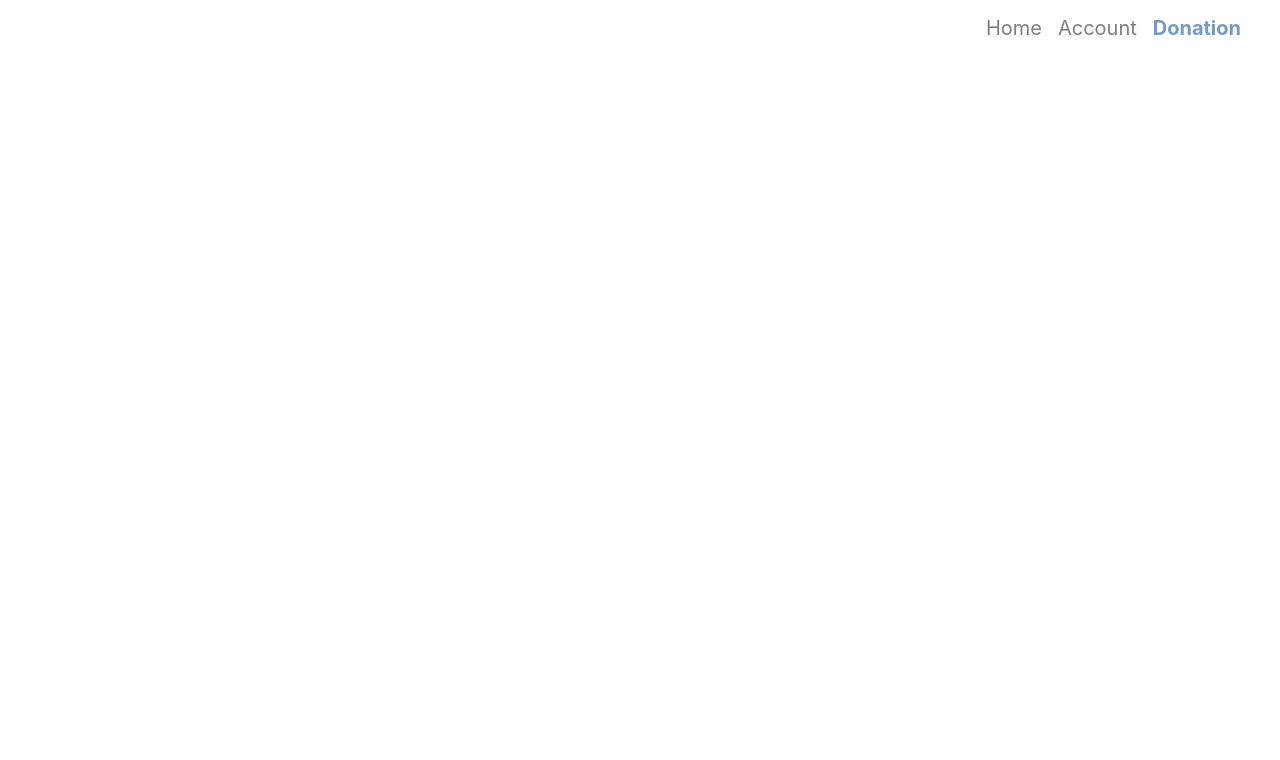
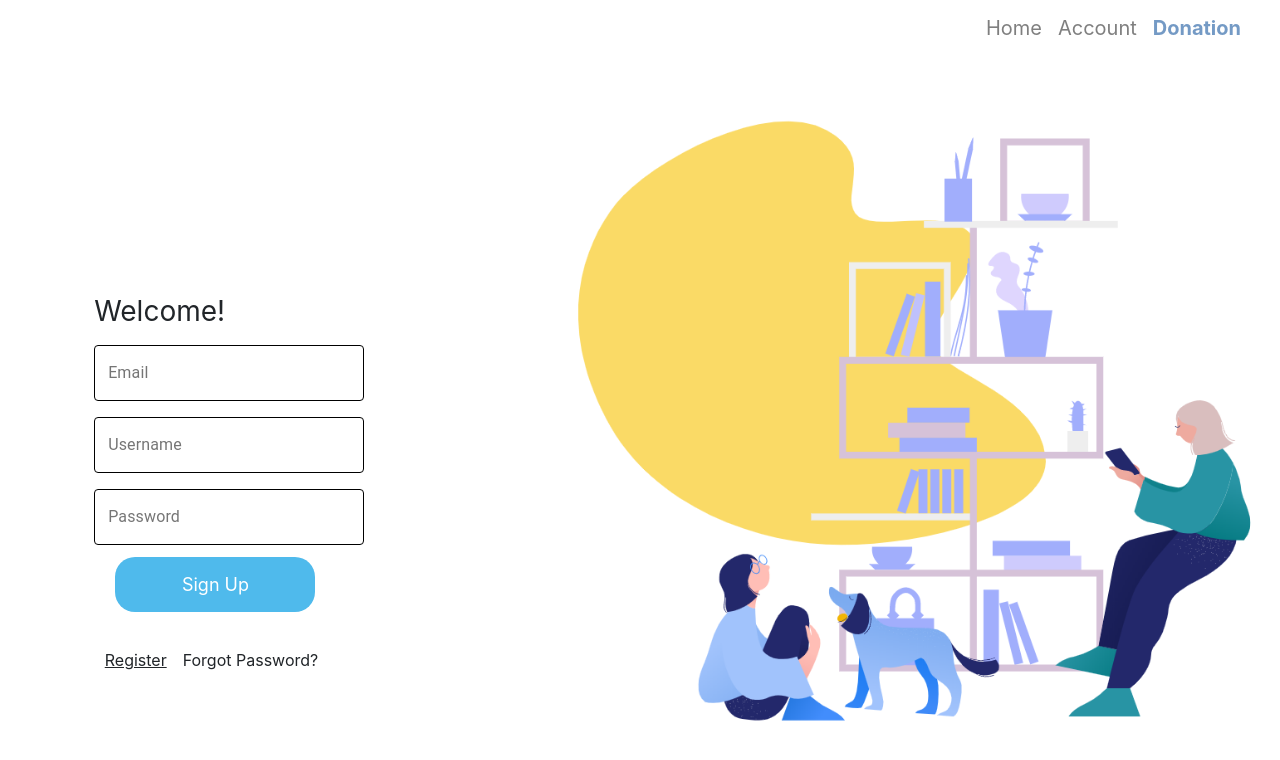
Before and after one commit to andrewchen349/SWE-Hub, a React (Create React App) app in the folder swe-hub/: page /register in a window 1280 px wide. Shown: the top 760 px of the page. Built offline with nearby package versions, Linux system fonts and the light colour scheme; a web font is replaced by a local one.

Commit message:
Fixed more alignment issues

```diff
--- a/swe-hub/src/App.js
+++ b/swe-hub/src/App.js
@@ -8,8 +8,9 @@ import 'bootstrap/dist/css/bootstrap.min.css';
 //Pages Imports
 import Home from './pages/Home';
 import Donation from './pages/Donation';
-import Login from './pages/Register';
+import Register from './pages/Register';
 import Signin from './pages/SignIn';
+import Forgot from './pages/ForgotPassword';
 
 //Other Imports
 import {
@@ -64,6 +65,8 @@ class App extends React.Component{
                 <Route path="/" exact render={() => <Home subTitle={this.state.home.subTitle} text={this.state.home.text} />} />
                 <Route path="/account" exact render={() => <Signin />} />
                 <Route path="/support" exact render={() => <Donation />} />
+                <Route path="/register" exact render={() => <Register />} />
+                <Route path="/forgot" exact render={() => <Forgot />} />
             </Container>
         </Router>
     );
--- /dev/null
+++ b/swe-hub/src/components/InputFormRegister.js
@@ -0,0 +1,75 @@
+import React from 'react';
+import {
+  withStyles,
+  makeStyles,
+} from '@material-ui/core/styles';
+import TextField from '@material-ui/core/TextField';
+import Jumbotron from 'react-bootstrap/Jumbotron';
+import Container from 'react-bootstrap/Container';
+import Row from 'react-bootstrap/Row';
+import Col from 'react-bootstrap/Col';
+
+
+const CssTextField = withStyles({
+  root: {
+    '& .MuiOutlinedInput-root': {
+      '& fieldset': {
+        borderColor: 'black',
+      },
+      '&:hover fieldset': {
+        borderColor: '#749AC5',
+      },
+    },
+  },
+})(TextField);
+
+
+const useStyles = makeStyles(theme => ({
+  margin: {
+    margin: theme.spacing(1),
+    width: 270
+  },
+}));
+
+export default function CustomizedInputs() {
+  const classes = useStyles();
+
+  return (
+    <Jumbotron className="bg-transparent jumbotron-fluid p-0 ct">
+        <Container fluid={true}>
+            <Row className="justify-content-center">
+                <Col className="text-left-center ml-3" md={9} sm={12}>
+                    <h3 className="justify-content-center subheading signWel ml-2">Welcome!</h3>
+                    <form className={classes.root} noValidate>
+                        <div>
+                            <CssTextField
+                                className={classes.margin}
+                                label="Email"
+                                variant="outlined"
+                                id="custom-css-outlined-input"
+                            />
+                        </div>
+                        <div>
+                            <CssTextField
+                                className={classes.margin}
+                                label="Username"
+                                variant="outlined"
+                                id="custom-css-outlined-input"
+                            />
+                        </div>
+                        <div>
+                            <CssTextField
+                                className={classes.margin}
+                                label="Password"
+                                variant="outlined"
+                                id="custom-css-outlined-input"
+                            />
+                        </div>
+                    </form>
+                    <button className="login"> Sign Up</button>
+                </Col>
+            </Row>
+        </Container>
+    </Jumbotron>
+  );
+}
--- a/swe-hub/src/index.css
+++ b/swe-hub/src/index.css
@@ -79,7 +79,7 @@ code {
   text-align: center;
   text-decoration: none;
   display: inline-block;
-  font-size: 16px;
+  font-size: 18px;
   margin: 4px 2px;
   border-radius: 20px;
   width: 200px;
@@ -115,6 +115,9 @@ code {
 .sign{
   margin-right: 120px;
 }
+ .signWel{
+  margin-right: 200px;
+}
 
 
 @media (max-width: 700px)
@@ -122,6 +125,14 @@ code {
     .sign
     {
         margin-right: 180px;
+    }
+}
+
+@media (max-width: 700px)
+{
+    .signWel
+    {
+        margin-right: 150px;
     }
 }
 
@@ -150,7 +161,7 @@ code {
     }
 }
 
-@media (max-width: 780px)
+@media (max-width: 820px)
 {
     .photoSign
     {
--- /dev/null
+++ b/swe-hub/src/pages/ForgotPassword.js
@@ -0,0 +1,12 @@
+import React from 'react';
+
+function ForgotPassword(props){
+    return(
+        <div>
+            <p> ForgotPassword Working</p>
+        </div>
+
+    );
+}
+
+export default ForgotPassword;
--- a/swe-hub/src/pages/Register.js
+++ b/swe-hub/src/pages/Register.js
@@ -1,9 +1,24 @@
 import React from 'react';
+import Form from '../components/InputFormRegister';
+import vector from '../assets/logintwoSmall.png';
 
 function Register(props){
     return(
-        <div>
-            <p>Register Works</p>
+        <div className="box2">
+            <div className="form">
+                <Form />
+                <div className="formextra ml-2">
+                    <div>
+                        <a className='link' onClick={event => window.open('/register', '_blank')}><p>Register </p></a>
+                    </div>
+                    <div className="ml-3">
+                        <a className='link' target="_blank" onClick={event => window.open('/forgot', '_blank')}>Forgot Password?</a>
+                    </div>
+                </div>
+            </div>
+            <div className="im">
+                <img alt="vector" className='photoSign' src={vector} />
+            </div>
         </div>
     );
 }
--- a/swe-hub/src/pages/SignIn.js
+++ b/swe-hub/src/pages/SignIn.js
@@ -10,10 +10,10 @@ function SignIn(props){
                 <Form />
                 <div className="formextra ml-2">
                     <div>
-                        <a className='link' onClick={event => window.location.href='/register'}><p>Register </p></a>
+                        <a className='link' onClick={event => window.open('/register', '_blank')}><p>Register </p></a>
                     </div>
                     <div className="ml-3">
-                        <a className='link' onClick={event => window.location.href='/forgot'}>Forgot Password?</a>
+                        <a className='link' target="_blank" onClick={event => window.open('/forgot', '_blank')}>Forgot Password?</a>
                     </div>
                 </div>
             </div>
```
